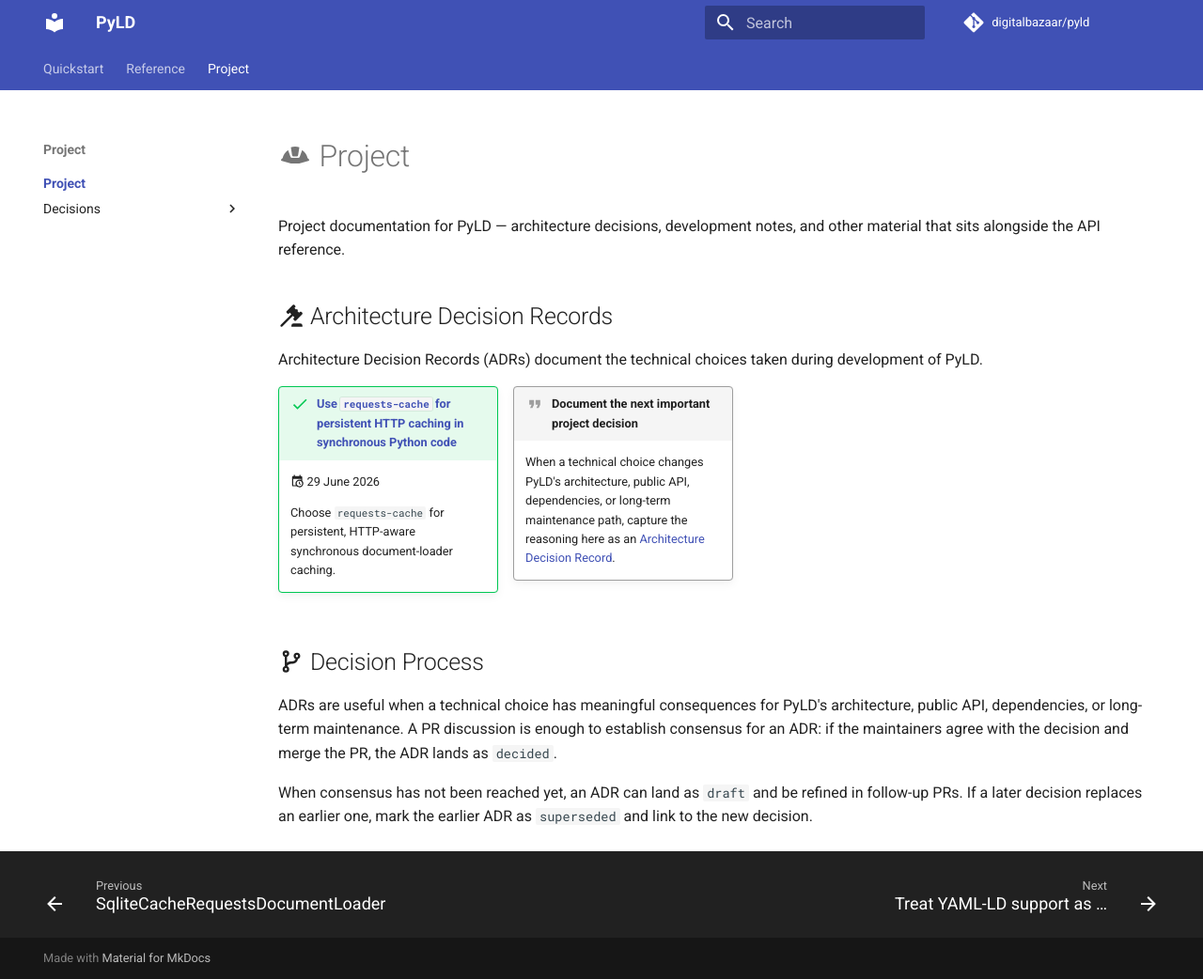
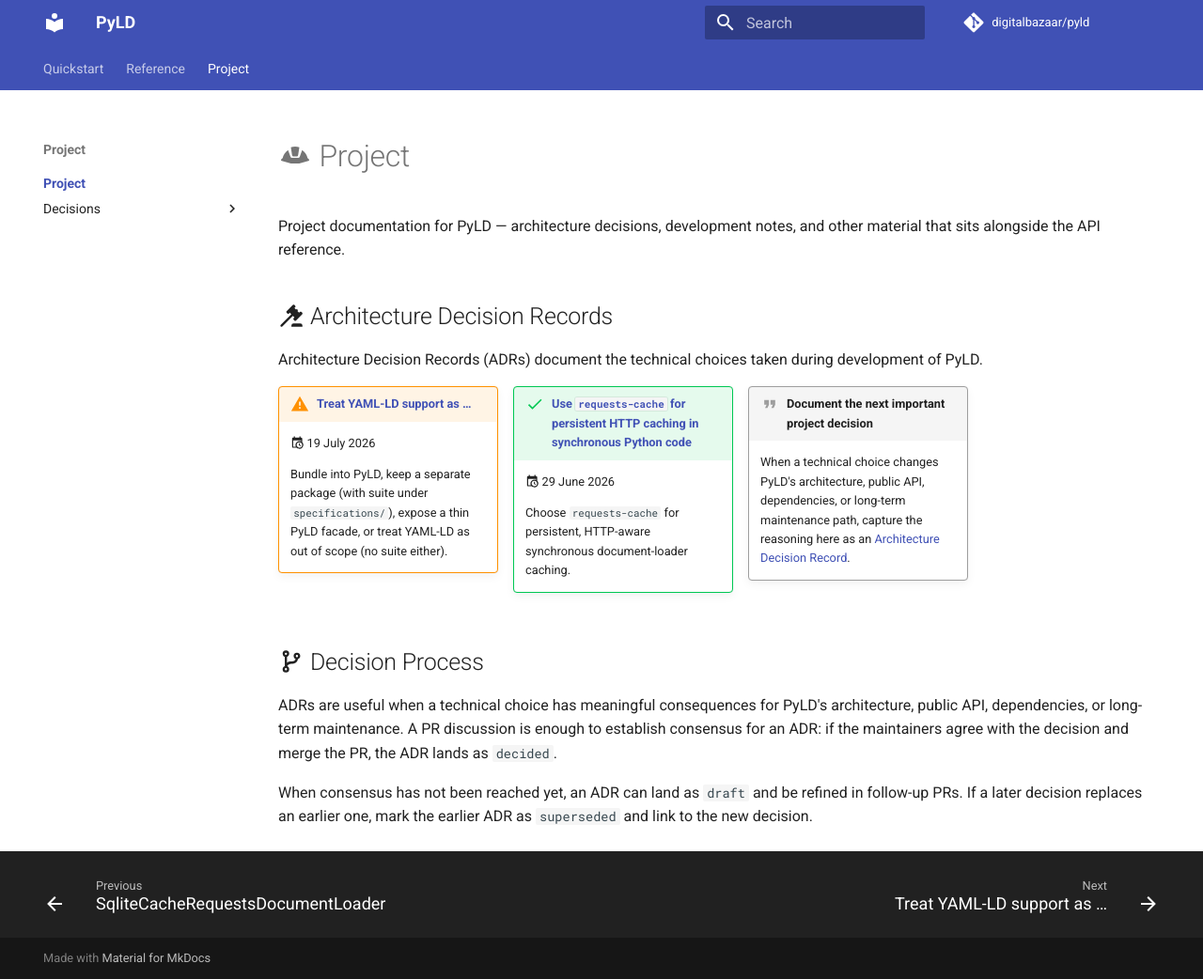
Before and after one commit to digitalbazaar/pyld, an MkDocs documentation site: the page built from docs/project/index.md, in a window 1280 px wide and 1042 px high. Shown: the whole window at 94% size. Built offline with MkDocs 1.6.1 and Material for MkDocs 9.7.7, drawn with Linux system fonts in a browser that asks for light colours; comment, search, counter and statistics services are not loaded.

Commit message:
Link YAML-LD packaging ADR from the project index

```diff
--- a/docs/project/index.md
+++ b/docs/project/index.md
@@ -11,6 +11,12 @@
 Architecture Decision Records (ADRs) document the technical choices taken during development of PyLD.
 
 <div id="adr-index" markdown>
+
+!!! warning inline "[Treat YAML-LD support as …](decisions/choose-where-to-host-yaml-ld-support/)"
+    :material-calendar-clock: 19 July 2026
+
+    Bundle into PyLD, keep a separate package (with suite under `specifications/`),
+    expose a thin PyLD facade, or treat YAML-LD as out of scope (no suite either).
 
 !!! success inline "[Use `requests-cache` for persistent HTTP caching in synchronous Python code](decisions/use-requests-cache-for-sync-http-caching-in-document-loaders/)"
     :material-calendar-clock: 29 June 2026
```
